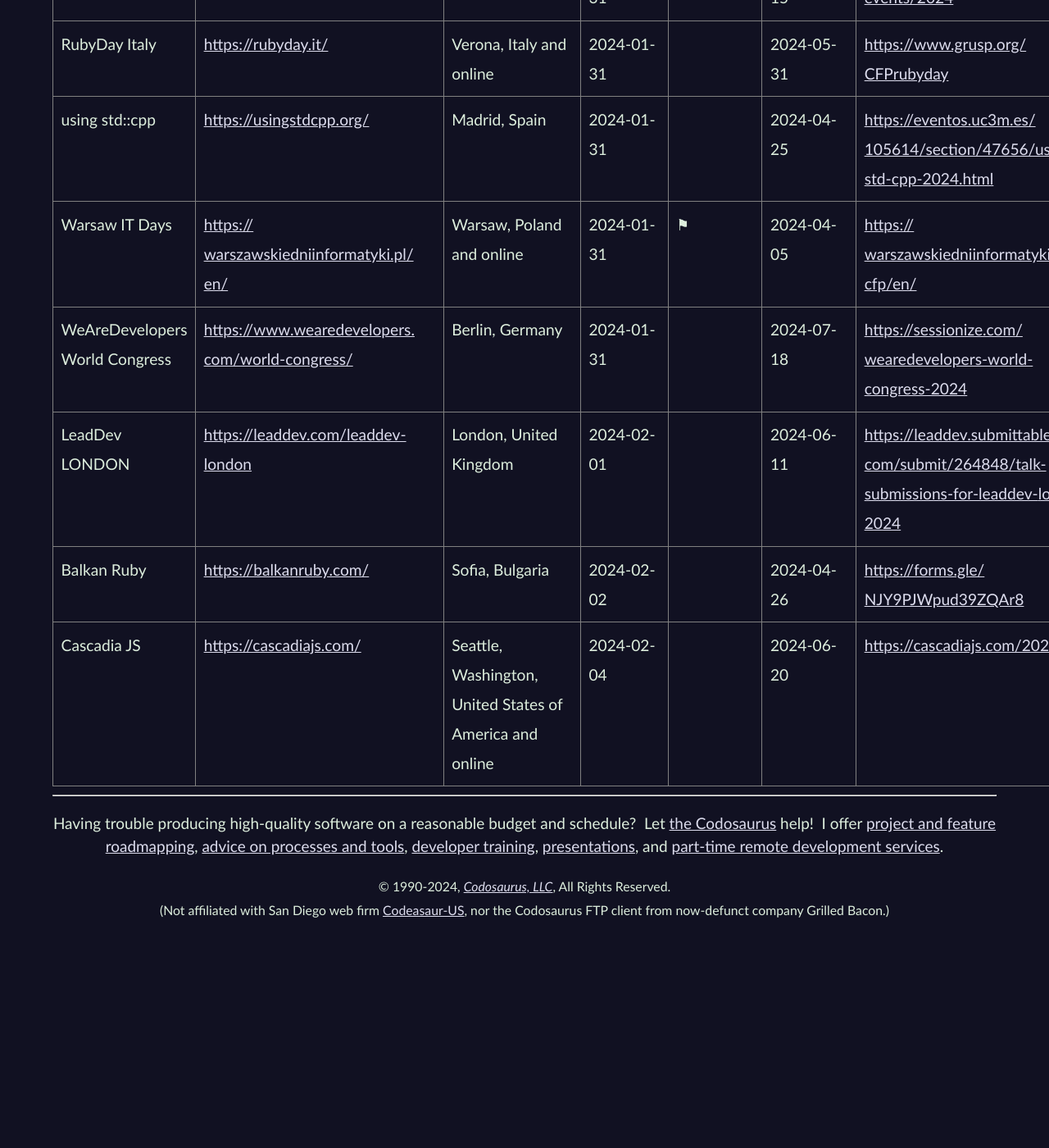
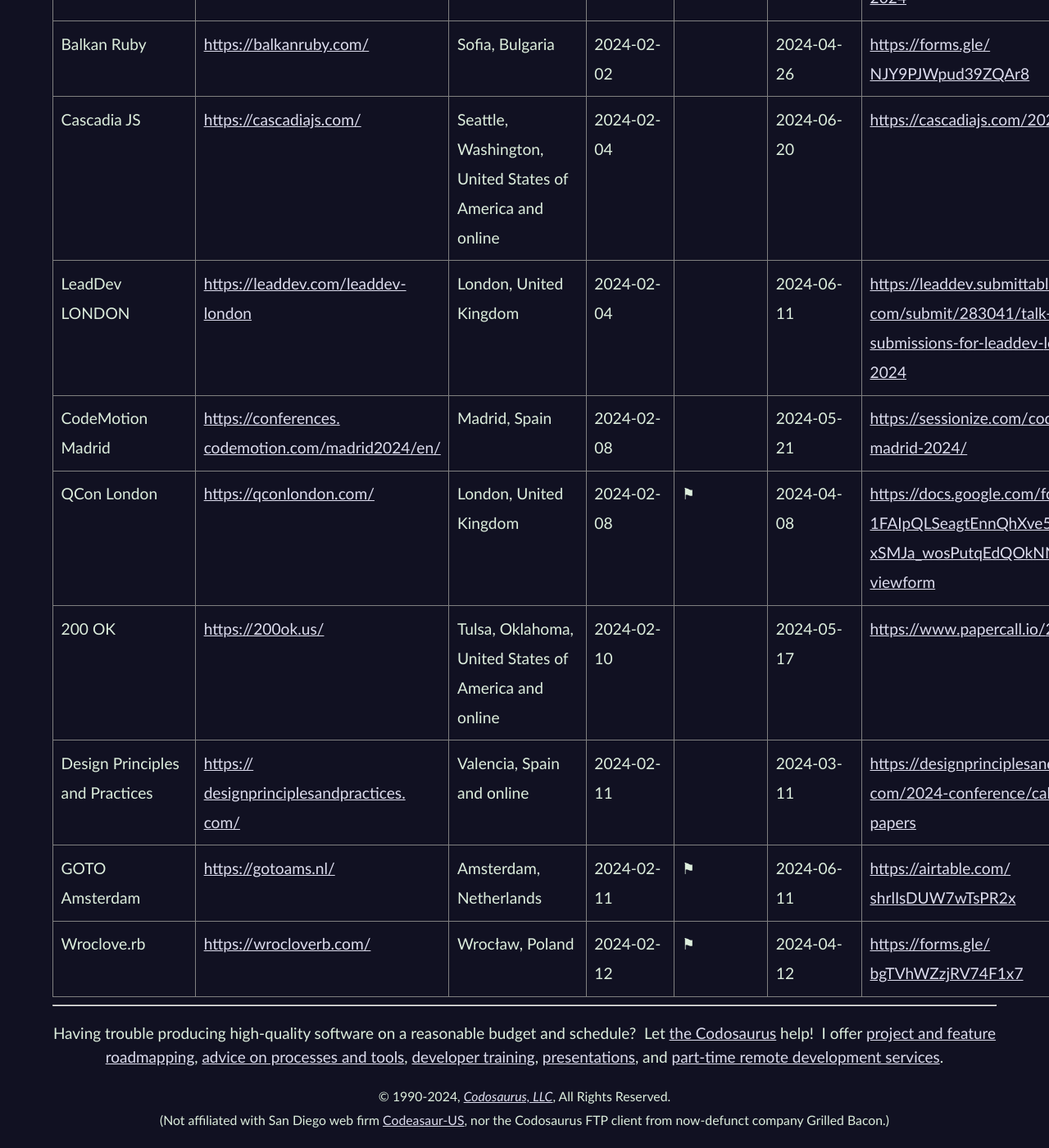
Before and after one commit to CodosaurusLLC/CodosaurusLLC.github.io, a Jekyll site: the page built from speaking/cfps-ending-soon.md, in a window 1280 px wide and 1400 px high, scrolled down 2392 px. Shown: the whole window at 82% size. Built offline with Jekyll 4.4.1, drawn with Linux system fonts in a browser that asks for light colours; before the commit the page ends 3535 px from its top, so only the background shows below that; some of the changed text lies outside the part shown.

Commit message:
update cfp list

```diff
--- a/speaking/cfps-ending-soon.md
+++ b/speaking/cfps-ending-soon.md
@@ -69,51 +69,6 @@
       <th>CFP Link</th>
     </tr>
     <tr>
-      <td>DDD (Developer Developer Developer!) North</td>
-      <td><a href="https://www.dddnorth.co.uk/" target="_blank">https://www.dddnorth.co.uk/</a></td>
-      <td>Kingston upon Hull, United Kingdom</td>
-      <td>2024-01-26</td>
-      <td></td>
-      <td>2024-03-02</td>
-      <td><a href="https://sessionize.com/ddd-2024" target="_blank">https://sessionize.com/ddd-<wbr>2024</a></td>
-    </tr>
-    <tr>
-      <td>ElixirConf Africa</td>
-      <td><a href="https://elixirconf.africa/" target="_blank">https://elixirconf.africa/</a></td>
-      <td>Nairobi, Kenya</td>
-      <td>2024-01-26</td>
-      <td></td>
-      <td>2024-06-20</td>
-      <td><a href="https://www.papercall.io/elixir-safari" target="_blank">https://www.papercall.io/<wbr>elixir-safari</a></td>
-    </tr>
-    <tr>
-      <td>JSConf Budapest</td>
-      <td><a href="https://jsconfbp.com/" target="_blank">https://jsconfbp.com/</a></td>
-      <td>Budapest, Hungary</td>
-      <td>2024-01-26</td>
-      <td></td>
-      <td>2024-06-27</td>
-      <td><a href="https://jsconfbp.com/call-for-papers" target="_blank">https://jsconfbp.com/call-for-<wbr>papers</a></td>
-    </tr>
-    <tr>
-      <td>Code BEAM Lite Stockholm</td>
-      <td><a href="https://codebeamstockholm.com/" target="_blank">https://codebeamstockholm.com/</a></td>
-      <td>Stockholm, Sweden</td>
-      <td>2024-01-28</td>
-      <td></td>
-      <td>2024-05-13</td>
-      <td><a href="https://codebeamstockholm.com/#cft" target="_blank">https://codebeamstockholm.com/<wbr>#cft</a></td>
-    </tr>
-    <tr>
-      <td>Stir Trek</td>
-      <td><a href="https://stirtrek.com/" target="_blank">https://stirtrek.com/</a></td>
-      <td>Columbus, Ohio, United States of America and online</td>
-      <td>2024-01-28</td>
-      <td></td>
-      <td>2024-05-03</td>
-      <td><a href="https://sessionize.com/stir-trek-2024/" target="_blank">https://sessionize.com/stir-<wbr>trek-2024/</a></td>
-    </tr>
-    <tr>
       <td>Agile</td>
       <td><a href="https://www.agilealliance.org/agile2024/" target="_blank">https://www.agilealliance.org/<wbr>agile2024/</a></td>
       <td>Dallas, Texas, United States of America</td>
@@ -130,6 +85,15 @@
       <td></td>
       <td>2024-05-30</td>
       <td><a href="https://2024.dddeurope.com/cfp/" target="_blank">https://2024.dddeurope.com/<wbr>cfp/</a></td>
+    </tr>
+    <tr>
+      <td>Geecon</td>
+      <td><a href="https://geecon.org/" target="_blank">https://geecon.org/</a></td>
+      <td>Krakow, Poland</td>
+      <td>2024-01-31</td>
+      <td></td>
+      <td>2024-05-15</td>
+      <td><a href="https://2024.geecon.org/cfp/" target="_blank">https://2024.geecon.org/cfp/</a></td>
     </tr>
     <tr>
       <td>JNation</td>
@@ -222,15 +186,6 @@
       <td><a href="https://sessionize.com/wearedevelopers-world-congress-2024" target="_blank">https://sessionize.com/<wbr>wearedevelopers-world-<wbr>congress-2024</a></td>
     </tr>
     <tr>
-      <td>LeadDev LONDON</td>
-      <td><a href="https://leaddev.com/leaddev-london" target="_blank">https://leaddev.com/leaddev-<wbr>london</a></td>
-      <td>London, United Kingdom</td>
-      <td>2024-02-01</td>
-      <td></td>
-      <td>2024-06-11</td>
-      <td><a href="https://leaddev.submittable.com/submit/264848/talk-submissions-for-leaddev-london-2024" target="_blank">https://leaddev.submittable.<wbr>com/submit/264848/talk-<wbr>submissions-for-leaddev-<wbr>london-2024</a></td>
-    </tr>
-    <tr>
       <td>Balkan Ruby</td>
       <td><a href="https://balkanruby.com/" target="_blank">https://balkanruby.com/</a></td>
       <td>Sofia, Bulgaria</td>
@@ -248,5 +203,68 @@
       <td>2024-06-20</td>
       <td><a href="https://cascadiajs.com/2024/cfp" target="_blank">https://cascadiajs.com/2024/<wbr>cfp</a></td>
     </tr>
+    <tr>
+      <td>LeadDev LONDON</td>
+      <td><a href="https://leaddev.com/leaddev-london" target="_blank">https://leaddev.com/leaddev-<wbr>london</a></td>
+      <td>London, United Kingdom</td>
+      <td>2024-02-04</td>
+      <td></td>
+      <td>2024-06-11</td>
+      <td><a href="https://leaddev.submittable.com/submit/283041/talk-submissions-for-leaddev-london-2024" target="_blank">https://leaddev.submittable.<wbr>com/submit/283041/talk-<wbr>submissions-for-leaddev-<wbr>london-2024</a></td>
+    </tr>
+    <tr>
+      <td>CodeMotion Madrid</td>
+      <td><a href="https://conferences.codemotion.com/madrid2024/en/" target="_blank">https://conferences.<wbr>codemotion.com/madrid2024/en/</a></td>
+      <td>Madrid, Spain</td>
+      <td>2024-02-08</td>
+      <td></td>
+      <td>2024-05-21</td>
+      <td><a href="https://sessionize.com/codemotion-madrid-2024/" target="_blank">https://sessionize.com/<wbr>codemotion-madrid-2024/</a></td>
+    </tr>
+    <tr>
+      <td>QCon London</td>
+      <td><a href="https://qconlondon.com/" target="_blank">https://qconlondon.com/</a></td>
+      <td>London, United Kingdom</td>
+      <td>2024-02-08</td>
+      <td>⚑</td>
+      <td>2024-04-08</td>
+      <td><a href="https://docs.google.com/forms/d/e/1FAIpQLSeagtEnnQhXve5TbubBrFgpxSMJa_wosPutqEdQOkNN9TAanQ/viewform" target="_blank">https://docs.google.com/forms/<wbr>d/e/<wbr>1FAIpQLSeagtEnnQhXve5TbubBrFgp<wbr>xSMJa_wosPutqEdQOkNN9TAanQ/<wbr>viewform</a></td>
+    </tr>
+    <tr>
+      <td>200 OK</td>
+      <td><a href="https://200ok.us/" target="_blank">https://200ok.us/</a></td>
+      <td>Tulsa, Oklahoma, United States of America and online</td>
+      <td>2024-02-10</td>
+      <td></td>
+      <td>2024-05-17</td>
+      <td><a href="https://www.papercall.io/200ok2024" target="_blank">https://www.papercall.io/<wbr>200ok2024</a></td>
+    </tr>
+    <tr>
+      <td>Design Principles and Practices</td>
+      <td><a href="https://designprinciplesandpractices.com/" target="_blank">https://<wbr>designprinciplesandpractices.<wbr>com/</a></td>
+      <td>Valencia, Spain and online</td>
+      <td>2024-02-11</td>
+      <td></td>
+      <td>2024-03-11</td>
+      <td><a href="https://designprinciplesandpractices.com/2024-conference/call-for-papers" target="_blank">https://<wbr>designprinciplesandpractices.<wbr>com/2024-conference/call-for-<wbr>papers</a></td>
+    </tr>
+    <tr>
+      <td>GOTO Amsterdam</td>
+      <td><a href="https://gotoams.nl/" target="_blank">https://gotoams.nl/</a></td>
+      <td>Amsterdam, Netherlands</td>
+      <td>2024-02-11</td>
+      <td>⚑</td>
+      <td>2024-06-11</td>
+      <td><a href="https://airtable.com/shrlIsDUW7wTsPR2x" target="_blank">https://airtable.com/<wbr>shrlIsDUW7wTsPR2x</a></td>
+    </tr>
+    <tr>
+      <td>Wroclove.rb</td>
+      <td><a href="https://wrocloverb.com/" target="_blank">https://wrocloverb.com/</a></td>
+      <td>Wrocław, Poland</td>
+      <td>2024-02-12</td>
+      <td>⚑</td>
+      <td>2024-04-12</td>
+      <td><a href="https://forms.gle/bgTVhWZzjRV74F1x7" target="_blank">https://forms.gle/<wbr>bgTVhWZzjRV74F1x7</a></td>
+    </tr>
   </tbody>
 </table>
```
Also changed, not shown: other parts of speaking/cfps-ending-soon.md (+1 -1 lines).
